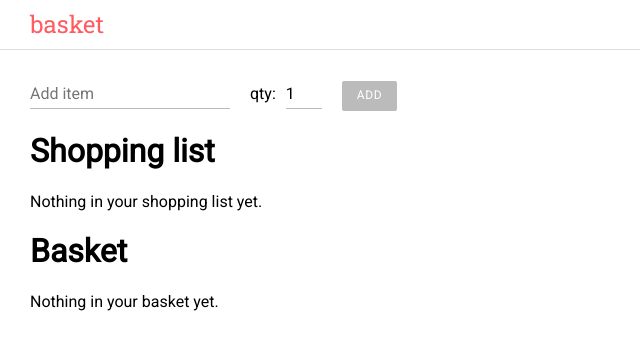
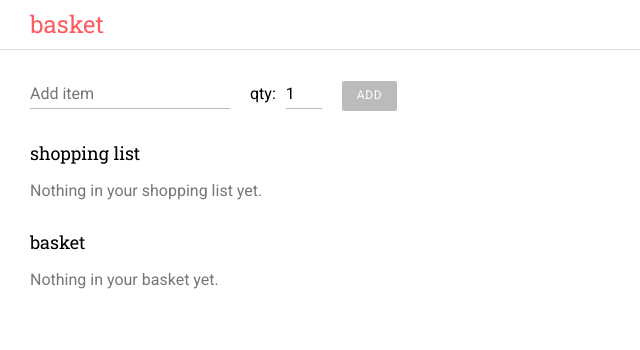
Before and after one commit to mturco/basket, a React (Create React App) app: page / in a window 1280 px wide. Shown: the top 350 px of the page, without its empty margins (0-640 px from the left). Built offline with nearby package versions, Linux system fonts and the light colour scheme.

Commit message:
feat: style GroceryList and GroceryItem components

```diff
--- a/src/components/GroceryItem.css
+++ b/src/components/GroceryItem.css
@@ -0,0 +1,18 @@
+.GroceryItem {
+  display: flex;
+}
+.GroceryItem:hover {
+  background-color: #f5f5f5;
+}
+.GroceryItem-label {
+  padding: 5px;
+  flex: 1 0 auto;
+  cursor: pointer;
+}
+.GroceryItem-checkbox {
+  margin-right: 10px;
+  vertical-align: middle;
+}
+.GroceryItem-qty {
+  margin-left: 5px;
+}
--- a/src/components/GroceryItem.js
+++ b/src/components/GroceryItem.js
@@ -5,7 +5,7 @@ export default class GroceryItem extends Component {
   render() {
     return (
       <div className="GroceryItem">
-        <label>
+        <label className="GroceryItem-label">
           <input type="checkbox" className="GroceryItem-checkbox" checked={this.props.checked} onChange={this.props.onToggle}/>
           <span className="GroceryItem-name">{this.props.item.name}</span>
           <span className="GroceryItem-qty">({this.props.item.qty})</span>
--- a/src/components/GroceryList.css
+++ b/src/components/GroceryList.css
@@ -0,0 +1,13 @@
+.GroceryList {
+  max-width: 500px;
+  margin: 30px 0 20px;
+}
+.GroceryList-title {
+  font-family: 'Roboto Slab', serif;
+  font-size: 18px;
+  font-weight: 400;
+  text-transform: lowercase;
+}
+.GroceryList-emptyMessage {
+  color: #777;
+}
--- a/src/components/GroceryList.less
+++ b/src/components/GroceryList.less
@@ -0,0 +1,15 @@
+.GroceryList {
+  max-width: 500px;
+  margin: 30px 0 20px;
+
+  &-title {
+    font-family: 'Roboto Slab', serif;
+    font-size: 18px;
+    font-weight: 400;
+    text-transform: lowercase;
+  }
+
+  &-emptyMessage {
+    color: #777;
+  }
+}
```
Also changed, not shown: src/components/GroceryItem.less (+22 -0 lines).
